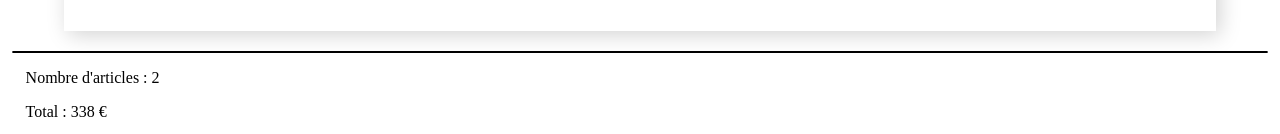
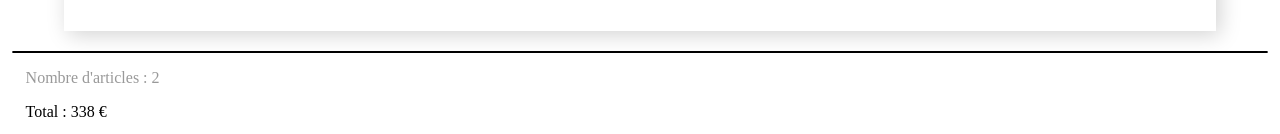
Before and after one commit to Mathunder/tse_ihm_project, an Angular app in the folder front-end-app/: page /mescommandes in a window 1280 px wide. Shown: the part 676-810 px from the top of the page. Built offline with nearby package versions, Linux system fonts and the light colour scheme.

Commit message:
cart styled

```diff
--- a/front-end-app/src/app/orders-list/orders-list.component.css
+++ b/front-end-app/src/app/orders-list/orders-list.component.css
@@ -15,5 +15,9 @@ span {
 }
 
 #nb_items {
+	color: rgb(153, 153, 153);
+}
 
+#total {
+	font-style: bold;
 }
```
